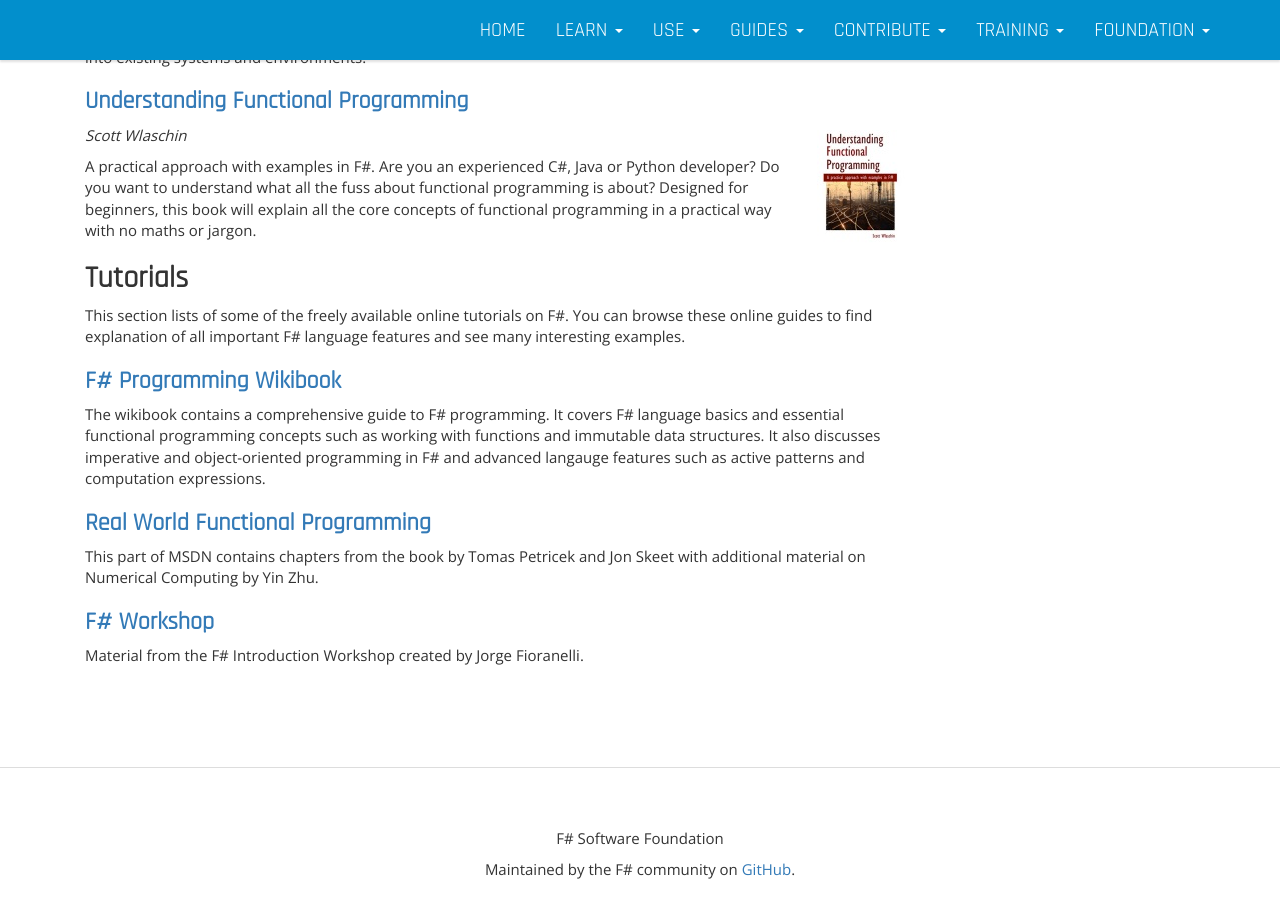
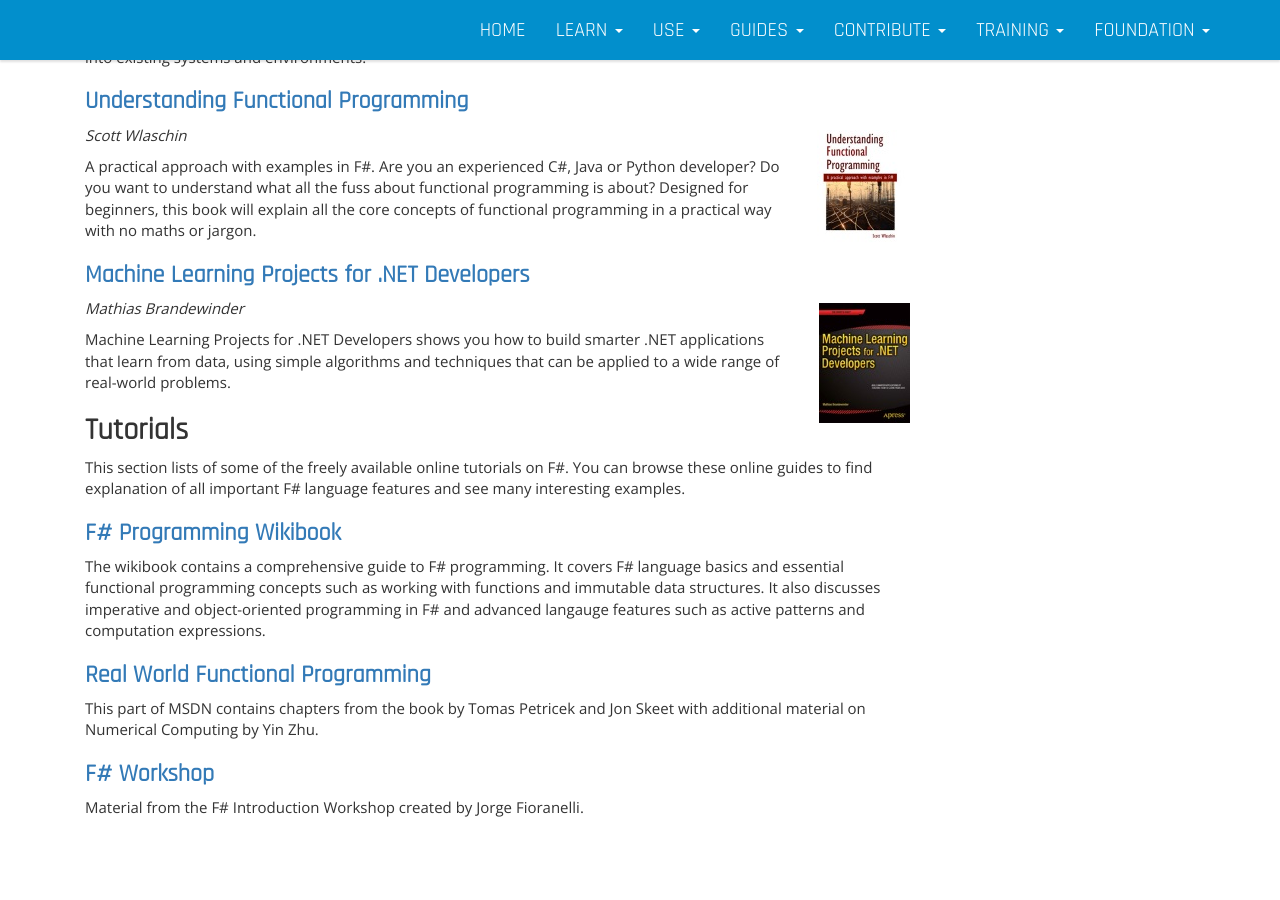
Before and after one commit to fsharp/fsharp.org, a Jekyll site: the page built from about/learning.md, in a window 1280 px wide and 900 px high, scrolled down 3444 px. Built offline with Jekyll 4.4.1, drawn with Linux system fonts in a browser that asks for light colours; nearby versions of some CDN libraries.

Commit message:
New book added "Machine Learning Projects for .NET Developers".

```diff
--- a/about/learning.md
+++ b/about/learning.md
@@ -201,6 +201,14 @@
 
 A practical approach with examples in F#. Are you an experienced C#, Java or Python developer? Do you want to understand what all the fuss about functional programming is about? Designed for beginners, this book will explain all the core concepts of functional programming in a practical way with no maths or jargon.
 
+### [Machine Learning Projects for .NET Developers](http://www.apress.com/9781430267676)
+
+<img src="files/BookMLP.jpg" style="float:right;margin:5px 0px 5px 25px;" />
+
+_Mathias Brandewinder_
+
+Machine Learning Projects for .NET Developers shows you how to build smarter .NET applications that learn from data, using simple algorithms and techniques that can be applied to a wide range of real-world problems.
+
 ## Tutorials
 
 This section lists of some of the freely available online tutorials on F#.
```
Also changed, not shown: about/files/BookMLP.jpg (added).
